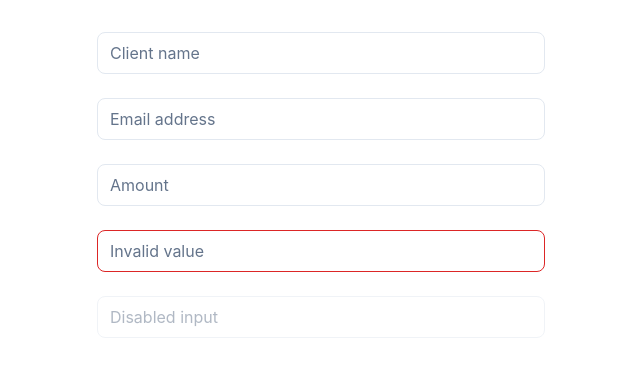
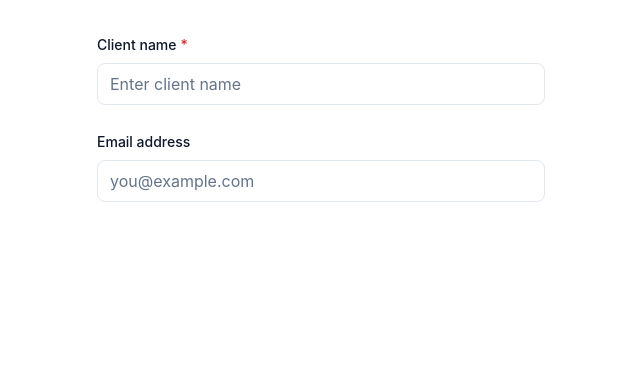
Before and after one commit to juliusmwas/Clientor, a React (Vite) app in the folder apps/website/: page / in a window 1280 px wide. Shown: the top 376 px of the page, without its empty margins (319-959 px from the left). Built offline with nearby package versions, Linux system fonts and the light colour scheme.

Commit message:
feat: add reusable label component

```diff
--- a/apps/website/src/App.tsx
+++ b/apps/website/src/App.tsx
@@ -1,18 +1,23 @@
 import Input from "./components/ui/Input";
+import Label from "./components/ui/Label";
 
 function App() {
   return (
     <main className="min-h-screen bg-background p-8 text-text-primary">
       <div className="mx-auto max-w-md space-y-6">
-        <Input placeholder="Client name" />
+        <div className="space-y-2">
+          <Label htmlFor="client-name" required>
+            Client name
+          </Label>
 
-        <Input type="email" placeholder="Email address" />
+          <Input id="client-name" placeholder="Enter client name" />
+        </div>
 
-        <Input type="number" placeholder="Amount" />
+        <div className="space-y-2">
+          <Label htmlFor="email">Email address</Label>
 
-        <Input error placeholder="Invalid value" />
-
-        <Input disabled placeholder="Disabled input" />
+          <Input id="email" type="email" placeholder="you@example.com" />
+        </div>
       </div>
     </main>
   );
--- /dev/null
+++ b/apps/website/src/components/ui/Label.tsx
@@ -0,0 +1,37 @@
+import type { LabelHTMLAttributes, ReactNode } from "react";
+
+type LabelProps = LabelHTMLAttributes<HTMLLabelElement> & {
+  children: ReactNode;
+  required?: boolean;
+};
+
+function Label({
+  children,
+  required = false,
+  className,
+  ...props
+}: LabelProps) {
+  return (
+    <label
+      {...props}
+      className={[
+        "inline-flex items-center gap-1",
+        "text-sm font-medium text-text-primary",
+        "peer-disabled:cursor-not-allowed peer-disabled:opacity-50",
+        className,
+      ]
+        .filter(Boolean)
+        .join(" ")}
+    >
+      {children}
+
+      {required && (
+        <span aria-hidden="true" className="text-error">
+          *
+        </span>
+      )}
+    </label>
+  );
+}
+
+export default Label;
```
